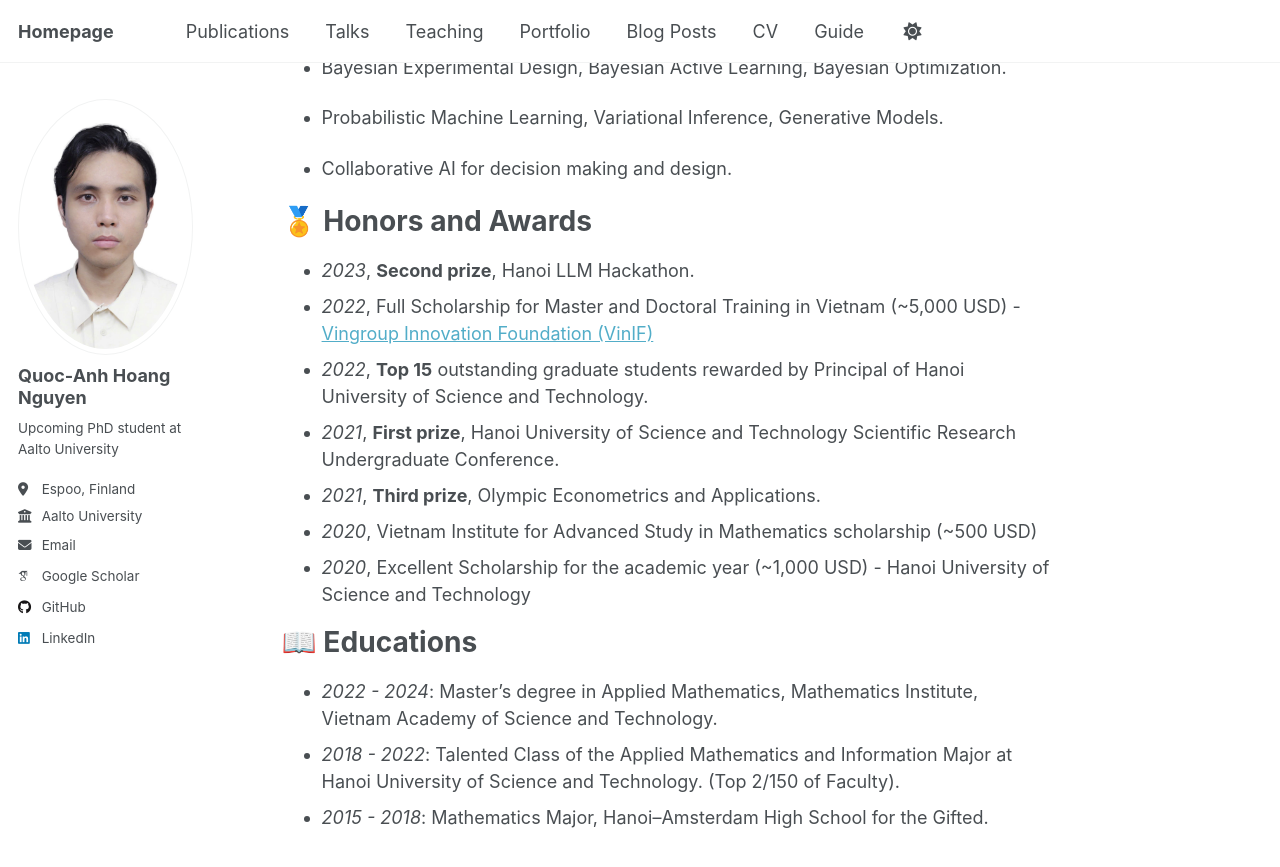
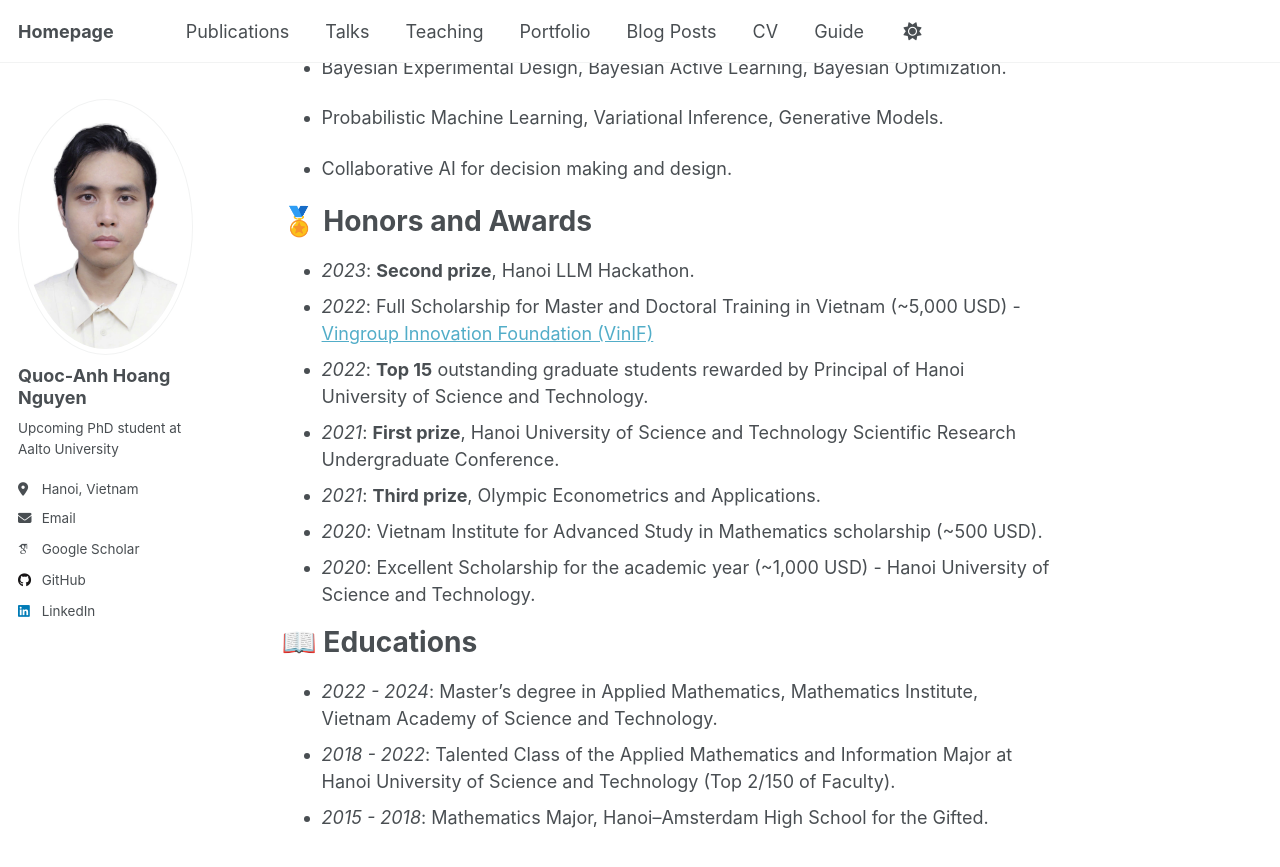
Before and after one commit to QuocAnh261100/QuocAnh261100.github.io, a Jekyll site: the page built from _pages/about.md, in a window 1280 px wide and 900 px high, scrolled down 657 px. Shown: the top 867 px of the window. Built offline with Jekyll 4.4.1, drawn with Linux system fonts in a browser that asks for light colours; some web fonts are replaced; a script that is not in the unit is left out.

```diff
--- a/_config.yml
+++ b/_config.yml
@@ -26,8 +26,8 @@ author:
   name             : "Quoc-Anh Hoang Nguyen"
   pronouns         : # example: "she/her"
   bio              : "Upcoming PhD student at Aalto University"
-  location         : "Espoo, Finland"
-  employer         : "Aalto University"
+  location         : "Hanoi, Vietnam"
+  employer         : # URL
   uri              : # URL
   email            : "nhquocanh@gmail.com"
 
--- a/_pages/about.md
+++ b/_pages/about.md
@@ -28,17 +28,17 @@ My research interest includes the following areas:
 
 🏅 Honors and Awards
 ======
-* *2023*, **Second prize**, Hanoi LLM Hackathon.
-* *2022*, Full Scholarship for Master and Doctoral Training in Vietnam (~5,000 USD) - [Vingroup Innovation Foundation (VinIF)](https://vinif.org/en/sponsor-programs/postgraduate-scholarships/)
-* *2022*, **Top 15** outstanding graduate students rewarded by Principal of Hanoi University of Science and Technology.
-* *2021*, **First prize**, Hanoi University of Science and Technology Scientific Research Undergraduate Conference.
-* *2021*, **Third prize**, Olympic Econometrics and Applications.
-* *2020*, Vietnam Institute for Advanced Study in Mathematics scholarship (~500 USD)
-* *2020*, Excellent Scholarship for the academic year (~1,000 USD) - Hanoi University of Science and Technology
+* *2023*: **Second prize**, Hanoi LLM Hackathon.
+* *2022*: Full Scholarship for Master and Doctoral Training in Vietnam (~5,000 USD) - [Vingroup Innovation Foundation (VinIF)](https://vinif.org/en/sponsor-programs/postgraduate-scholarships/)
+* *2022*: **Top 15** outstanding graduate students rewarded by Principal of Hanoi University of Science and Technology.
+* *2021*: **First prize**, Hanoi University of Science and Technology Scientific Research Undergraduate Conference.
+* *2021*: **Third prize**, Olympic Econometrics and Applications.
+* *2020*: Vietnam Institute for Advanced Study in Mathematics scholarship (~500 USD).
+* *2020*: Excellent Scholarship for the academic year (~1,000 USD) - Hanoi University of Science and Technology.
 
 
 📖 Educations
 ======
 * *2022 - 2024*: Master's degree in Applied Mathematics, Mathematics Institute, Vietnam Academy of Science and Technology.
-* *2018 - 2022*: Talented Class of the Applied Mathematics and Information Major at Hanoi University of Science and Technology. (Top 2/150 of Faculty).
+* *2018 - 2022*: Talented Class of the Applied Mathematics and Information Major at Hanoi University of Science and Technology (Top 2/150 of Faculty).
 * *2015 - 2018*: Mathematics Major, Hanoi–Amsterdam High School for the Gifted.
```
Also changed, not shown: _publications/2009-10-01-paper-title-number-1.md (deleted, +0 -14 lines), _publications/RPMBO.md (added, +17 -0 lines).
